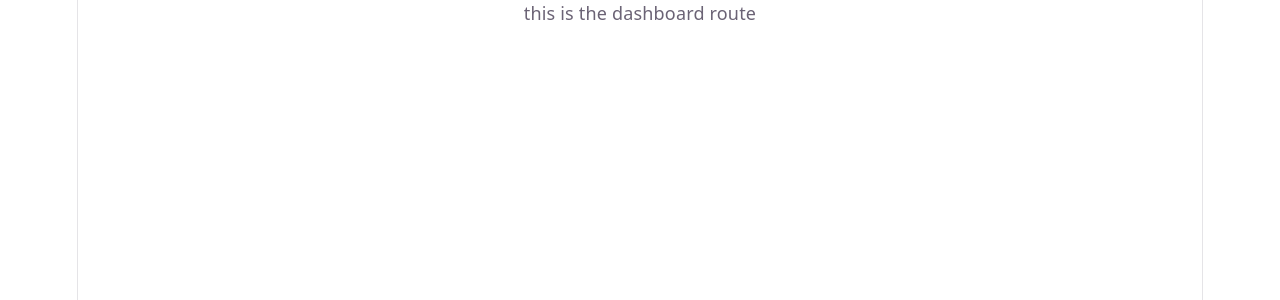
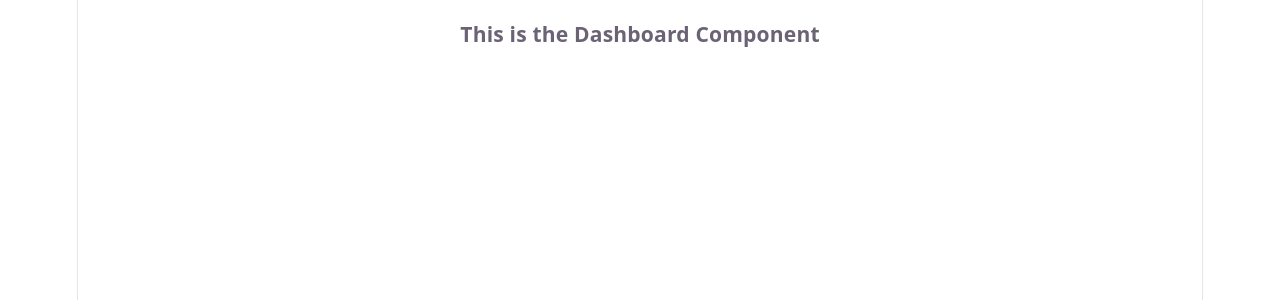
Before and after one commit to ben-manning/checkpoint, a React (Vite) app in the folder client/: page /dashboard in a window 1280 px wide. Shown: the top 300 px of the page. Built offline with nearby package versions, Linux system fonts and the light colour scheme.

Commit message:
replace output with links to components

```diff
--- a/client/src/App.jsx
+++ b/client/src/App.jsx
@@ -1,15 +1,19 @@
 import { useState } from 'react'
 import { Routes, Route } from 'react-router';
+import Home from './components/Home.jsx';
+import Dashboard from './components/Dashboard.jsx';
+import Login from './components/Login.jsx';
+import Register from './components/Register.jsx';
 import './App.css'
 
 function App() {
   return (
     <>
       <Routes>
-        <Route path='/' element='This is the home route' />
-        <Route path='/login' element='this is the login route' />
-        <Route path='/register' element='this is the register route' />
-        <Route path='/dashboard' element='this is the dashboard route' />
+        <Route path='/' element={<Home />} />
+        <Route path='/login' element={<Login />} />
+        <Route path='/register' element={<Register />} />
+        <Route path='/dashboard' element={<Dashboard />} />
       </Routes>
     </>
   )
--- /dev/null
+++ b/client/src/components/Dashboard.jsx
@@ -0,0 +1,5 @@
+const Dashboard = () => {
+  return <h3>This is the Dashboard Component</h3>
+}
+
+export default Dashboard;
--- /dev/null
+++ b/client/src/components/Home.jsx
@@ -0,0 +1,5 @@
+const Home = () => {
+  return <h3>This is the Home Component</h3>
+}
+
+export default Home;
--- /dev/null
+++ b/client/src/components/Login.jsx
@@ -0,0 +1,5 @@
+const Login = () => {
+  return <h3>This is the Login Component</h3>
+}
+
+export default Login;
--- /dev/null
+++ b/client/src/components/Register.jsx
@@ -0,0 +1,5 @@
+const Register = () => {
+  return <h3>This is the Register Component</h3>
+}
+
+export default Register;
```
